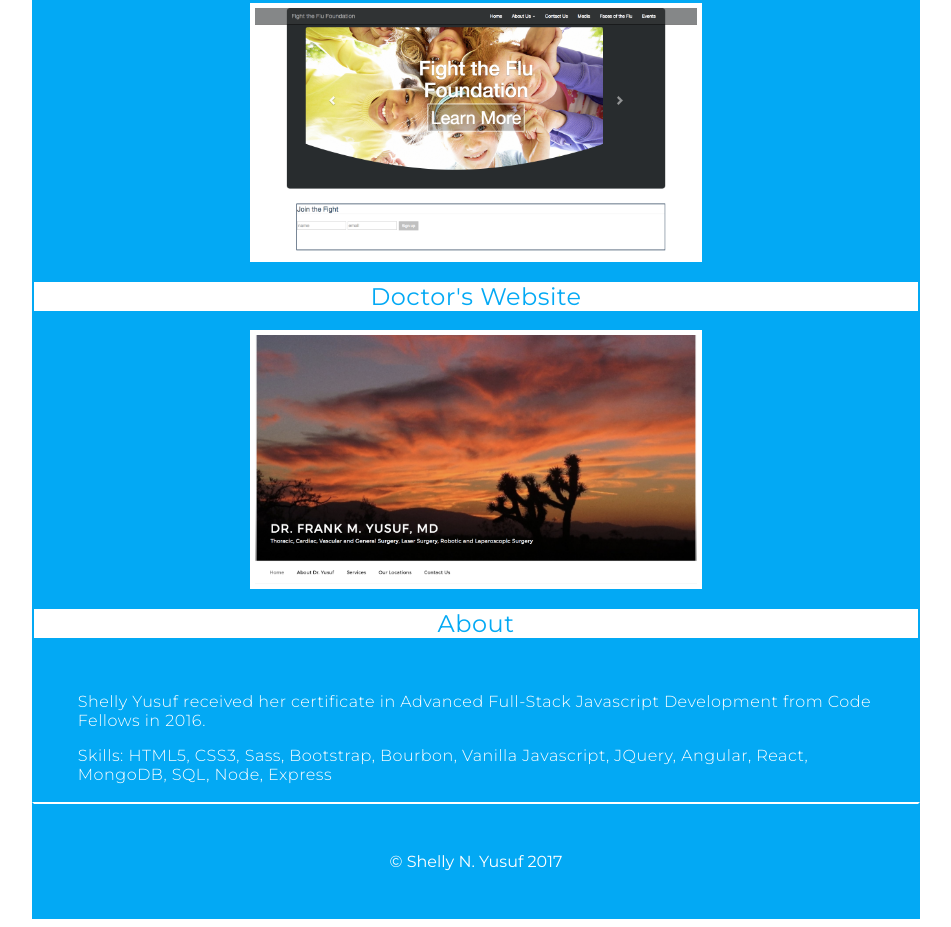
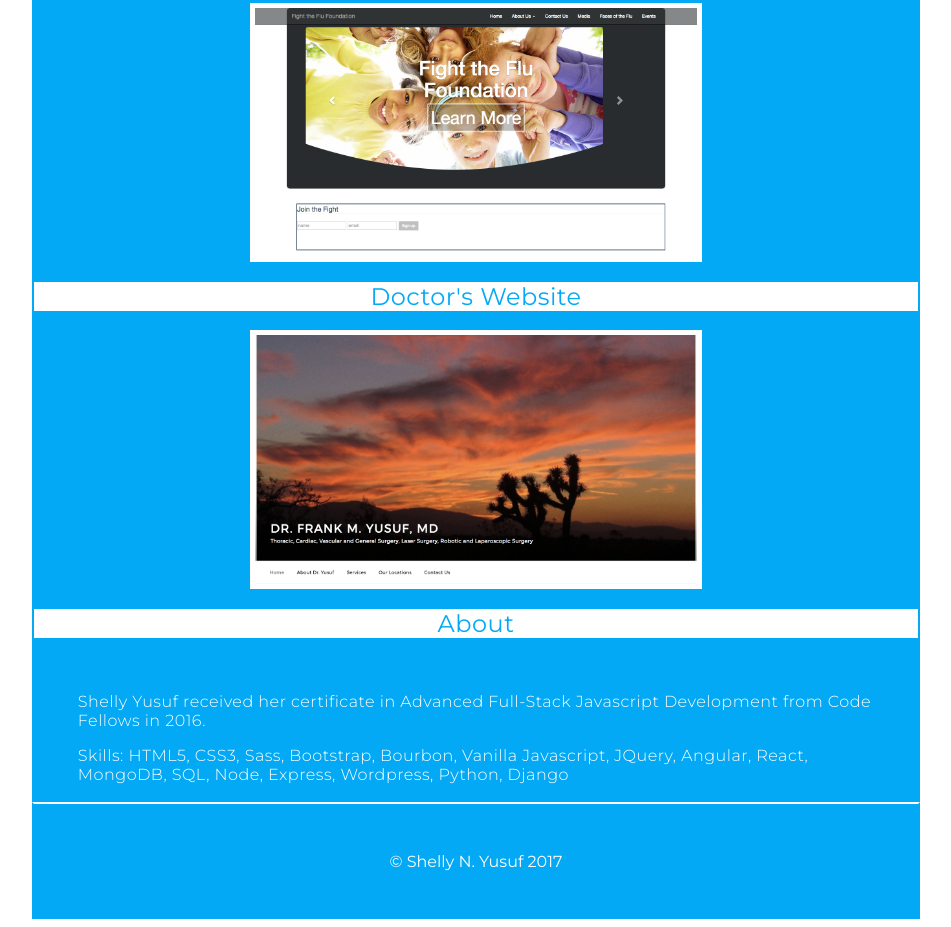
Before and after one commit to CWShelly/myPortfolio, a website: page app/index.html in a window 1280 px wide. Shown: the part 977-1904 px from the top of the page, without its empty margins (164-1115 px from the left). Drawn offline with nearby package versions, Linux system fonts and the light colour scheme; files whose address does not match are found by name.

Commit message:
adding skill

```diff
--- a/app/index.html
+++ b/app/index.html
@@ -55,7 +55,7 @@
     <div class="contentTitle"><h2>About</h2></div>
     <div class="about">
     <p>Shelly Yusuf received her certificate in Advanced Full-Stack Javascript Development from Code Fellows in 2016.</p>
-    <p>Skills: HTML5, CSS3, Sass, Bootstrap, Bourbon, Vanilla Javascript, JQuery, Angular, React, MongoDB, SQL, Node, Express</p>
+    <p>Skills: HTML5, CSS3, Sass, Bootstrap, Bourbon, Vanilla Javascript, JQuery, Angular, React, MongoDB, SQL, Node, Express, Wordpress, Python, Django</p>
 </div>
 
   </div>
```
